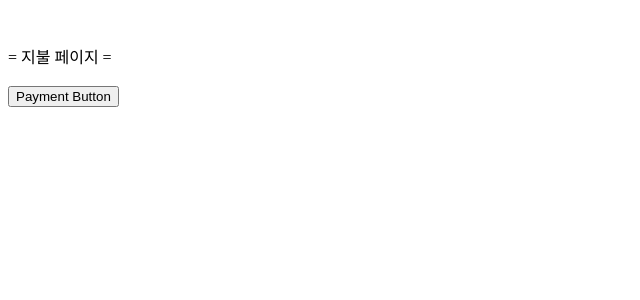
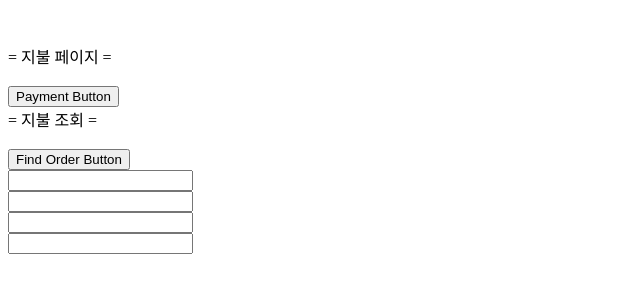
Before and after one commit to snowlight-aemt/basic-project-colletion, a Python web app: template spring-kakao-pay-api/src/main/resources/templates/thymeleaf/index.html in a window 1280 px wide. Shown: the top 300 px of the page, without its empty margins (0-640 px from the left). Run offline with Jinja, Linux system fonts and the light colour scheme; the template is opened without the code that fills it, so the values that code supplies are empty.

Commit message:
결제 페이지 (조회)

```diff
--- a/spring-kakao-pay-api/src/main/resources/templates/thymeleaf/index.html
+++ b/spring-kakao-pay-api/src/main/resources/templates/thymeleaf/index.html
@@ -9,12 +9,29 @@
         <br/>
         <br/>
         <div>= 지불 페이지 =</div> <br/>
-        <button onclick="but()">Payment Button</button>
+        <button onclick="order()">Payment Button</button>
+        <div>= 지불 조회 =</div> <br/>
+        <button onclick="findOrder()">Find Order Button</button>
+
+        <div>
+            <label for="item_name"></label>
+            <input type="text" id="item_name" /> <br/>
+
+            <label for="partner_order_id"></label>
+            <input type="text" id="partner_order_id" /> <br/>
+
+            <label for="partner_user_id"></label>
+            <input type="text" id="partner_user_id" /> <br/>
+
+            <label for="status"></label>
+            <input type="text" id="status" /> <br/>
+        </div>
+
     </div>
 </body>
 <script th:inline="javascript">
     /*<![CDATA[*/
-    function but() {
+    function order() {
         const url = /*[[@{/payment/{id}(id=${partnerOrderId})}]]*/;
         fetch(url, {})
             .then((response) => response.json())
@@ -24,6 +41,26 @@
             });
     }
 
+    function findOrder() {
+        const url = /*[[@{/order/{id}(id=${partnerOrderId})}]]*/;
+        fetch(url, {})
+            .then((response) => response.json())
+            .then((data) => {
+                console.log(data)
+
+                const item_name = document.getElementById("item_name");
+                const partner_order_id = document.getElementById("partner_order_id");
+                const partner_user_id = document.getElementById("partner_user_id");
+                const status = document.getElementById("status");
+                item_name.setAttribute("value", data.item_name);
+                partner_order_id.setAttribute("value", data.partner_order_id);
+                partner_user_id.setAttribute("value", data.partner_user_id);
+                status.setAttribute("value", data.status);
+            });
+    }
+
+
+
     function showPopup(kakao_pay_url) {
         window.open(kakao_pay_url, "kakao_pay_popup", "width=450, height=550, left=100, top=50");
     }
```
